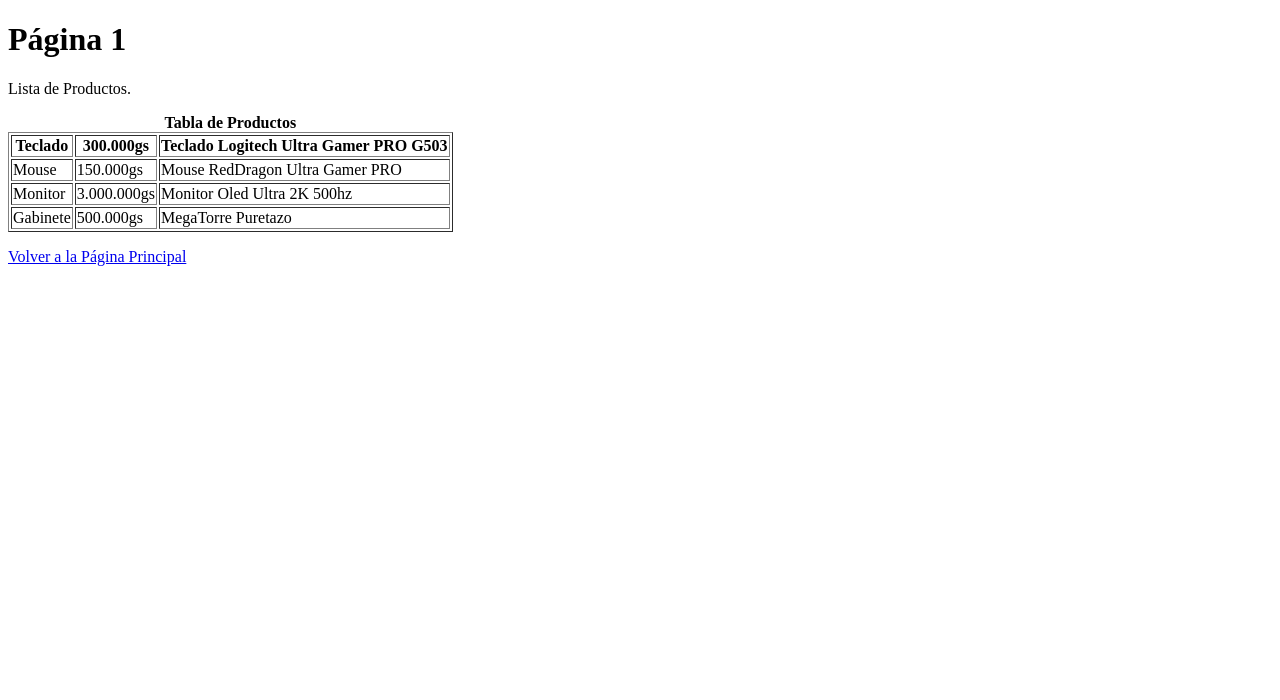
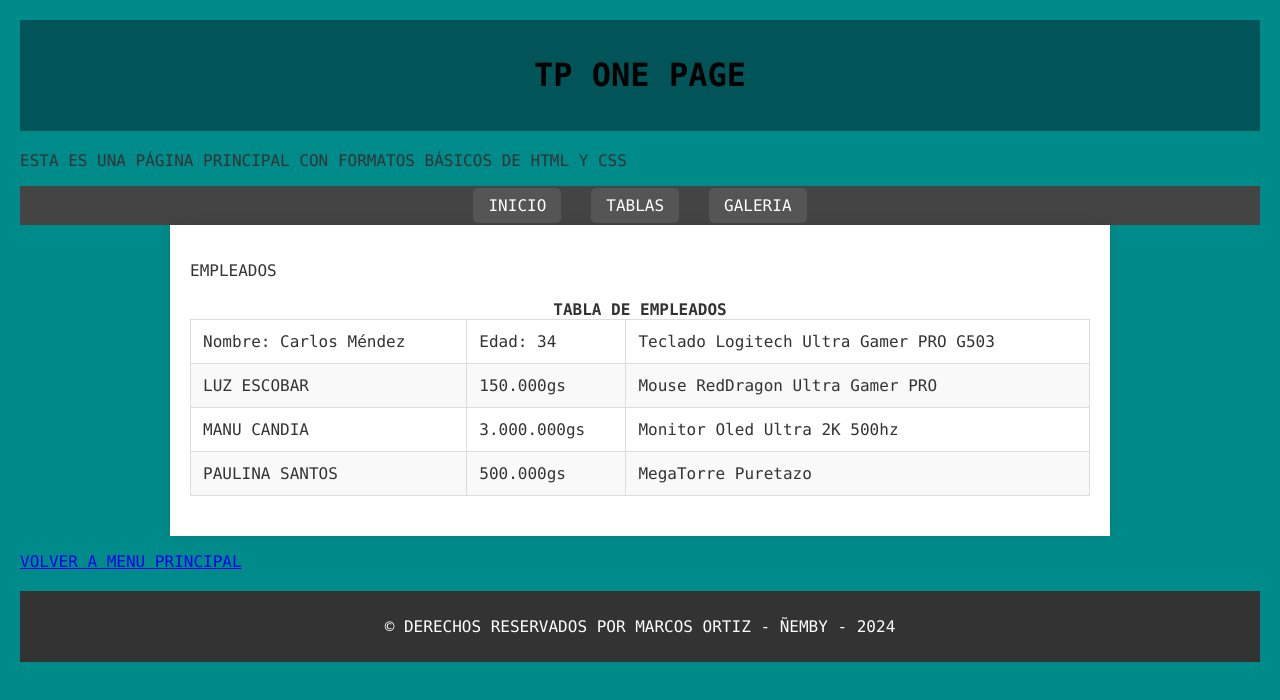
Before and after one commit to MarcosOrtiz19/TP1_MarcosOrtiz, a plain HTML site: page pagina1.html in a window 1280 px wide. Drawn offline with Linux system fonts and the light colour scheme.

Commit message:
Add files via upload

```diff
--- /dev/null
+++ b/estilos/estilo_galeria.css
@@ -0,0 +1,77 @@
+body {
+    font-family: Consolas, Fixedsys;
+    background-color: darkcyan;
+    color: #333;
+    margin: 0;
+    padding: 20px;
+}
+
+header {
+    text-align: center;
+    background-color: rgb(1, 84, 87);
+    color: rgb(0, 0, 0);
+    padding: 15px 0;
+    margin-bottom: 20px;
+}
+
+.navbar {
+    list-style: none;
+    display: flex;
+    justify-content: center;
+    background-color: #444;
+    padding: 10px;
+    margin: 0;
+}
+
+.navbar li {
+    margin: 0 15px;
+}
+
+.navbar a {
+    text-decoration: none;
+    color: #fff;
+    padding: 8px 15px;
+    background-color: #555;
+    border-radius: 5px;
+    transition: background-color 0.3s;
+}
+
+.navbar a:hover {
+    background-color: #666;
+}
+
+
+.galeria {
+    display: grid;
+    grid-template-columns: repeat(auto-fit, minmax(250px, 1fr));
+    gap: 15px;
+}
+
+.imagen {
+    overflow: hidden;
+    border-radius: 15px;
+    box-shadow: 0 4px 8px rgba(0, 0, 0, 0.1);
+}
+
+.imagen img {
+    width: 100%;
+    display: block;
+    transition: transform 0.10s;
+}
+
+.imagen img:hover {
+    transform: scale(1.05);
+}
+
+section {
+    margin-bottom: 20px;
+}
+
+
+footer {
+    text-align: center;
+    padding: 10px;
+    background-color: #333;
+    color: #fff;
+    margin-top: 20px;
+}
--- /dev/null
+++ b/estilos/estilo_tabla.css
@@ -0,0 +1,92 @@
+body {
+    font-family: Consolas, Fixedsys;
+    background-color: darkcyan;
+    color: #333;
+    margin: 0;
+    padding: 20px;
+}
+
+header {
+    text-align: center;
+    background-color: rgb(1, 84, 87);
+    color: rgb(0, 0, 0);
+    padding: 15px 0;
+    margin-bottom: 20px;
+}
+
+.navbar {
+    list-style: none;
+    display: flex;
+    justify-content: center;
+    background-color: #444;
+    padding: 10px;
+    margin: 0;
+}
+
+.navbar li {
+    margin: 0 15px;
+}
+
+.navbar a {
+    text-decoration: none;
+    color: #fff;
+    padding: 8px 15px;
+    background-color: #555;
+    border-radius: 5px;
+    transition: background-color 0.3s;
+}
+
+.navbar a:hover {
+    background-color: #666;
+}
+
+main {
+    background-color: #fff;
+    padding: 20px;
+    box-shadow: 0 0 15px rgba(0, 0, 0, 0.1);
+    max-width: 900px;
+    margin: 0 auto;
+}
+
+table {
+    width: 100%;
+    border-collapse: collapse;
+    margin: 20px 0;
+    font-size: 16px;
+    text-align: left;
+}
+
+
+thead {
+    background-color: #333;
+    color: #fff;
+}
+
+
+th,
+td {
+    border: 1px solid #ddd;
+    padding: 12px;
+}
+
+
+tr:nth-child(even) {
+    background-color: #f9f9f9;
+}
+
+
+tr:hover {
+    background-color: #f1f1f1;
+}
+
+section {
+    margin-bottom: 20px;
+}
+
+footer {
+    text-align: center;
+    padding: 10px;
+    background-color: #333;
+    color: #fff;
+    margin-top: 20px;
+}
--- /dev/null
+++ b/estilos/estilos.css
@@ -0,0 +1,61 @@
+body {
+    font-family: Consolas, Fixedsys;
+    background-color: darkcyan;
+    color: #333;
+    margin: 0;
+    padding: 20px;
+}
+
+header {
+    text-align: center;
+    background-color: rgb(1, 84, 87);
+    color: rgb(0, 0, 0);
+    padding: 15px 0;
+    margin-bottom: 20px;
+}
+
+.navbar {
+    list-style: none;
+    display: flex;
+    justify-content: center;
+    background-color: #444;
+    padding: 10px;
+    margin: 0;
+}
+
+.navbar li {
+    margin: 0 15px;
+}
+
+.navbar a {
+    text-decoration: none;
+    color: #fff;
+    padding: 8px 15px;
+    background-color: #555;
+    border-radius: 5px;
+    transition: background-color 0.3s;
+}
+
+.navbar a:hover {
+    background-color: #666;
+}
+
+main {
+    background:  #fff;
+    padding: 20px;
+    box-shadow: 0 0 15px rgba(0, 0, 0, 0.1);
+    max-width: 900px;
+    margin: 0 auto;
+}
+
+section {
+    margin-bottom: 20px;
+}
+
+footer {
+    text-align: center;
+    padding: 10px;
+    background-color: #333;
+    color: #fff;
+    margin-top: 20px;
+}
--- a/pagina1.html
+++ b/pagina1.html
@@ -1,35 +1,62 @@
 <!DOCTYPE html>
 <html lang="es">
+
 <head>
     <meta charset="UTF-8">
-    <title>Página 1</title>
+    <meta http-equiv="X-UA-Compatible" content="IE=edge">
+    <meta name="viewport" content="width=device-width, initial-scale=1.0">
+    <title>TABLAS</title>
+    <link rel="stylesheet" href="estilos/estilo_tabla.css">
 </head>
+
 <body>
-    <h1>Página 1</h1>
-    <p>Lista de Productos.</p>
+
+    <header>
+        <h1>TP ONE PAGE</h1>
+    </header>
+
+    <p>ESTA ES UNA PÁGINA PRINCIPAL CON FORMATOS BÁSICOS DE HTML Y CSS</p>
+
+    <nav>
+        <ul class="navbar">
+            <li><a href="index.html">INICIO</a></li>
+            <li><a href="pagina1.html">TABLAS</a></li>
+            <li><a href="pagina2.html">GALERIA</a></li>
+        </ul>
+    </nav>
+    <main>
+        <p>EMPLEADOS</p>
         <table border="1">
-        <caption><strong>Tabla de Productos</strong></caption>
+            <caption><strong>TABLA DE EMPLEADOS</strong></caption>
             <tr>
-            <th>Teclado</th>
-            <th>300.000gs</th>
-            <th>Teclado Logitech Ultra Gamer PRO G503</th>
+                <td>Nombre: Carlos Méndez</td>
+                <td>Edad: 34</td>
+                <td>Teclado Logitech Ultra Gamer PRO G503</td>
             </tr>
             <tr>
-            <td>Mouse</td>
+                <td>LUZ ESCOBAR</td>
                 <td>150.000gs</td>
                 <td>Mouse RedDragon Ultra Gamer PRO</td>
             </tr>
             <tr>
-            <td>Monitor</td>
+                <td>MANU CANDIA</td>
                 <td>3.000.000gs</td>
                 <td>Monitor Oled Ultra 2K 500hz</td>
             </tr>
             <tr>
-            <td>Gabinete</td>
+                <td>PAULINA SANTOS</td>
                 <td>500.000gs</td>
                 <td>MegaTorre Puretazo</td>
             </tr>
         </table>
-    <p><a href="index.html">Volver a la Página Principal</a></p>
+    </main>
+
+    <p><a href="index.html">VOLVER A MENU PRINCIPAL</a></p>
+
+    <footer>
+        <p>&copy; DERECHOS RESERVADOS POR MARCOS ORTIZ  - ÑEMBY - 2024</p>
+    </footer>
+
 </body>
+
 </html>
```
Also changed, not shown: index.html (+37 -6 lines), pagina2.html (+41 -13 lines). Lines whose indentation alone changed are shown as unchanged.
